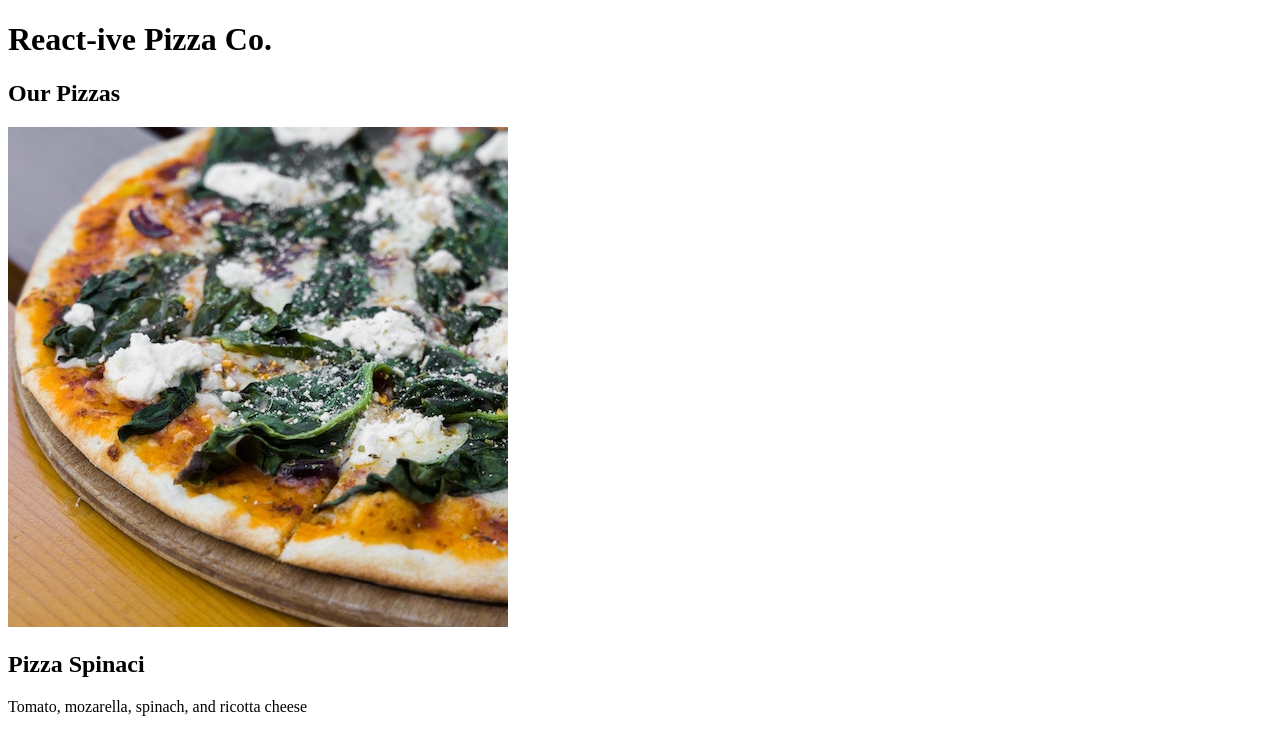
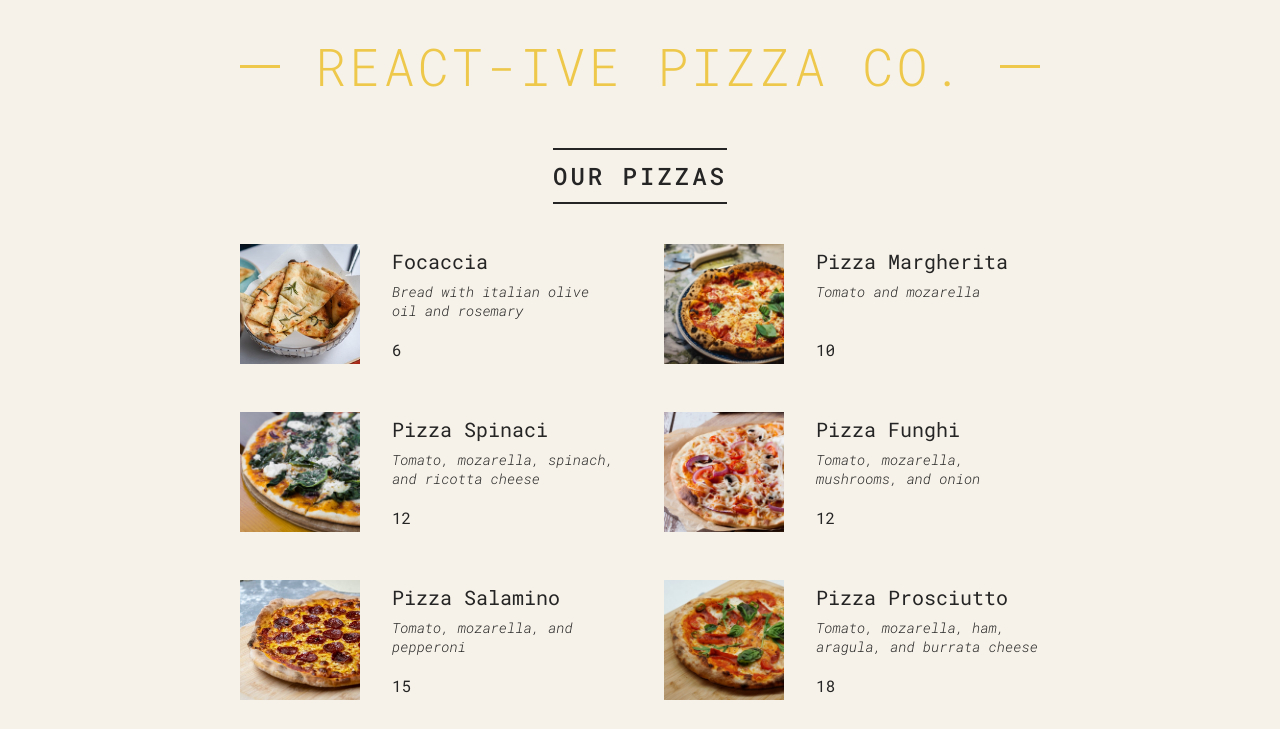
Before and after one commit to BerkayTurna/react-ive-pizza-menu, a React app: page / in a window 1280 px wide. Shown: the top 729 px of the page. Built offline with nearby package versions, Linux system fonts and the light colour scheme.

Commit message:
Refactor components and styles for improved structure and readability

```diff
--- a/src/index.css
+++ b/src/index.css
@@ -1,4 +1,4 @@
-@import url('https://fonts.googleapis.com/css2?family=Roboto+Mono:ital,wght@0,300;0,400;0,500;1,300&display=swap');
+@import url("https://fonts.googleapis.com/css2?family=Roboto+Mono:ital,wght@0,300;0,400;0,500;1,300&display=swap");
 
 * {
   margin: 0;
@@ -11,7 +11,7 @@ html {
 }
 
 body {
-  font-family: 'Roboto Mono', sans-serif;
+  font-family: "Roboto Mono", sans-serif;
   color: #252525;
   font-weight: 400;
   background-color: #f7f2e9;
@@ -55,9 +55,9 @@ body {
 .header h1::before,
 .header h1::after {
   display: block;
-  content: '';
+  content: "";
   height: 3px;
-  width: 12rem;
+  width: 4rem;
   background-color: #edc84b;
   position: absolute;
   top: calc(50% - 1px);
--- a/src/index.js
+++ b/src/index.js
@@ -1,6 +1,6 @@
 import React from "react";
 import ReactDOM from "react-dom/client"
-
+import './index.css';
 const pizzaData = [
     {
         name: "Focaccia",
@@ -47,7 +47,7 @@ const pizzaData = [
 ];
 
 function App() {
-    return <div>
+    return <div className="container">
         <Header />
         <Menu />
         <Footer />
@@ -55,31 +55,38 @@ function App() {
 }
 
 function Header() {
-    return <h1>React-ive Pizza Co.</h1>
+    return <header className="header">
+        <h1>React-ive Pizza Co.</h1>
+    </header>
 }
 
 function Menu() {
-    return <div>
+    const pizzas = pizzaData
+    return <main className="menu">
         <h2>Our Pizzas</h2>
-        <Pizza />
-        <Pizza />
-        <Pizza />
-    </div>
+        {pizzas.length > 0 ? <ul className="pizzas">
+            {pizzas.map(pizza => <Pizza pizzaObj={pizza} key={pizza.name} />)}
+        </ul> : <p>We are still working on the menu :)</p>}
+    </main>
+}
+
+function Pizza(props) {
+    return <li className="pizza">
+        <img src={props.pizzaObj.photoName} alt={props.pizzaObj.name} />
+        <div>
+            <h3>{props.pizzaObj.name}</h3>
+            <p>{props.pizzaObj.ingredients}</p>
+            <span>{props.pizzaObj.price}</span>
+        </div>
+    </li>
 }
 
 function Footer() {
-    return <footer>
+    return <footer className="footer">
         {new Date().toLocaleTimeString()} We're currently open!
     </footer>
 }
 
-function Pizza() {
-    return <div>
-        <img src="pizzas/spinaci.jpg" alt="Pizza spinaci" />
-        <h2>Pizza Spinaci</h2>
-        <p>Tomato, mozarella, spinach, and ricotta cheese</p>
-    </div>
-}
 const root = ReactDOM.createRoot(document.getElementById("root"));
 root.render(
     <React.StrictMode>
```
